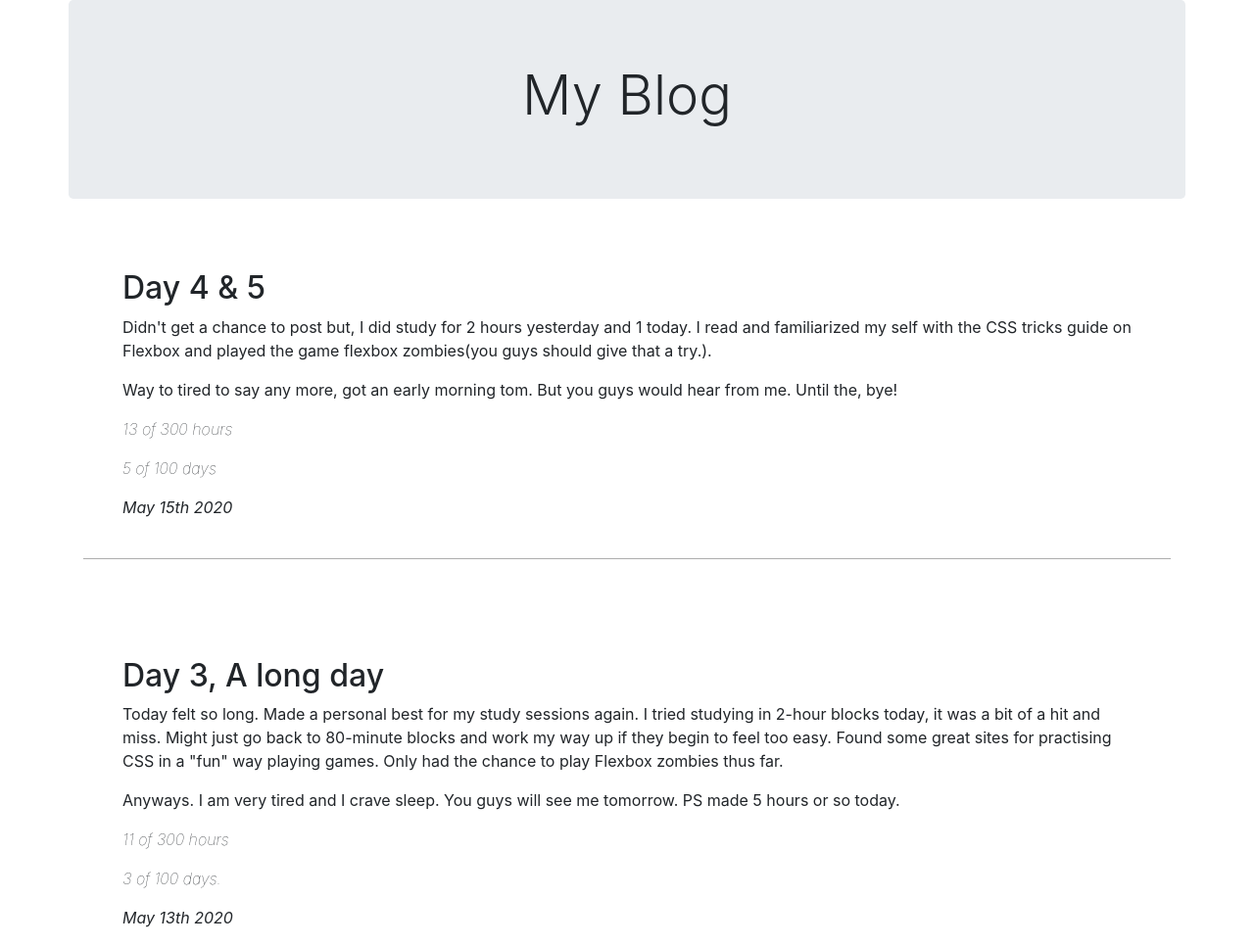
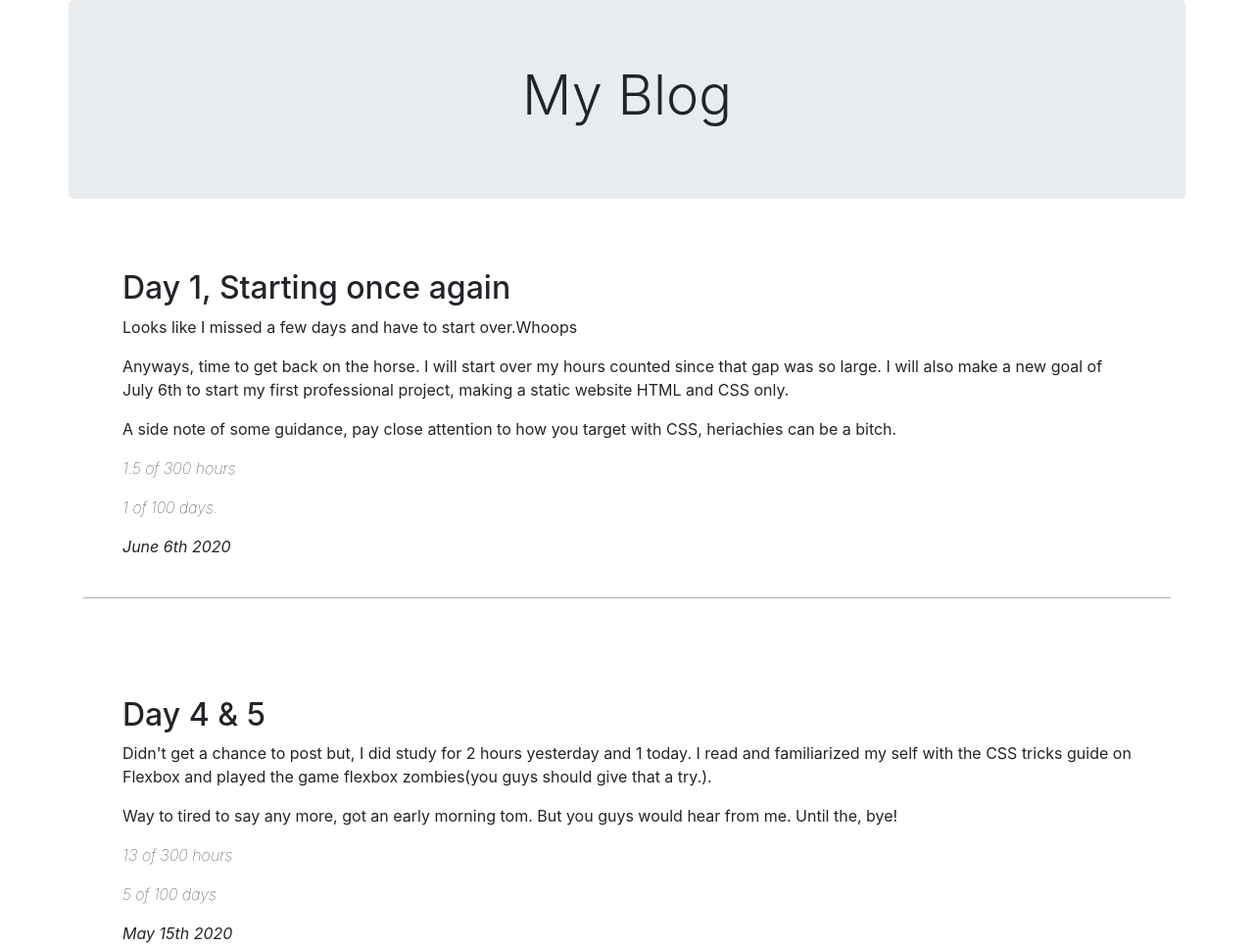
Before and after one commit to RondellAllard/My-Portfolio, a plain HTML site: page blog.html in a window 1280 px wide. Shown: the top 966 px of the page at 98% size. Drawn offline with Linux system fonts and the light colour scheme.

Commit message:
June 6th

```diff
--- a/blog.html
+++ b/blog.html
@@ -16,6 +16,16 @@
       <h1 class="display-4">My Blog</h1>
     </header>
     <section class="container">
+      <div class="blog-entry">
+        <h2>Day 1, Starting once again</h2>
+        <p>Looks like I missed a few days and have to start over.Whoops</p>
+        <p>Anyways, time to get back on the horse. I will start over my hours counted since that gap was so large. I will also make a new goal of July 6th to start my first professional project, making a static website HTML and CSS only.</p>
+        <p>A side note of some guidance, pay close attention to how you target with CSS, heriachies can be a bitch.</p>
+        <p class="countdown">1.5 of 300 hours</p>
+        <p class="countdown">1 of 100 days.</p>
+        <cite>June 6th 2020</cite>
+
+      </div>
       <div class="blog-entry">
         <h2>Day 4 & 5</h2>
         <p>Didn't get a chance to post but, I did study for 2 hours yesterday and 1 today. I read and familiarized my self with  the CSS tricks guide on Flexbox and played the game flexbox zombies(you guys should give that a try.).</p>
```
